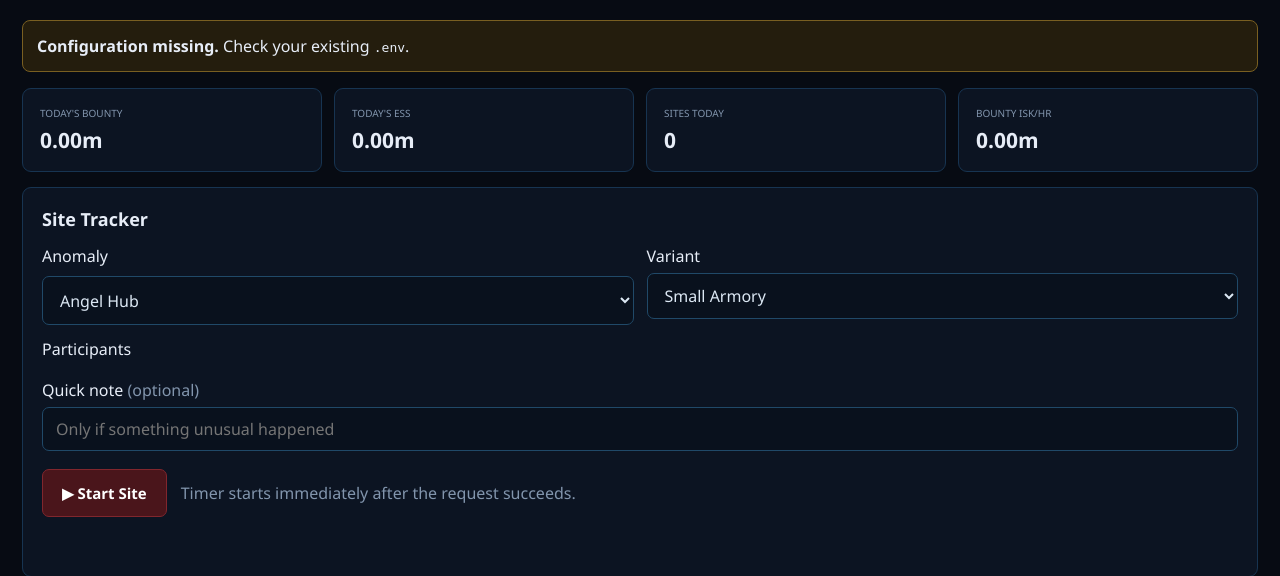
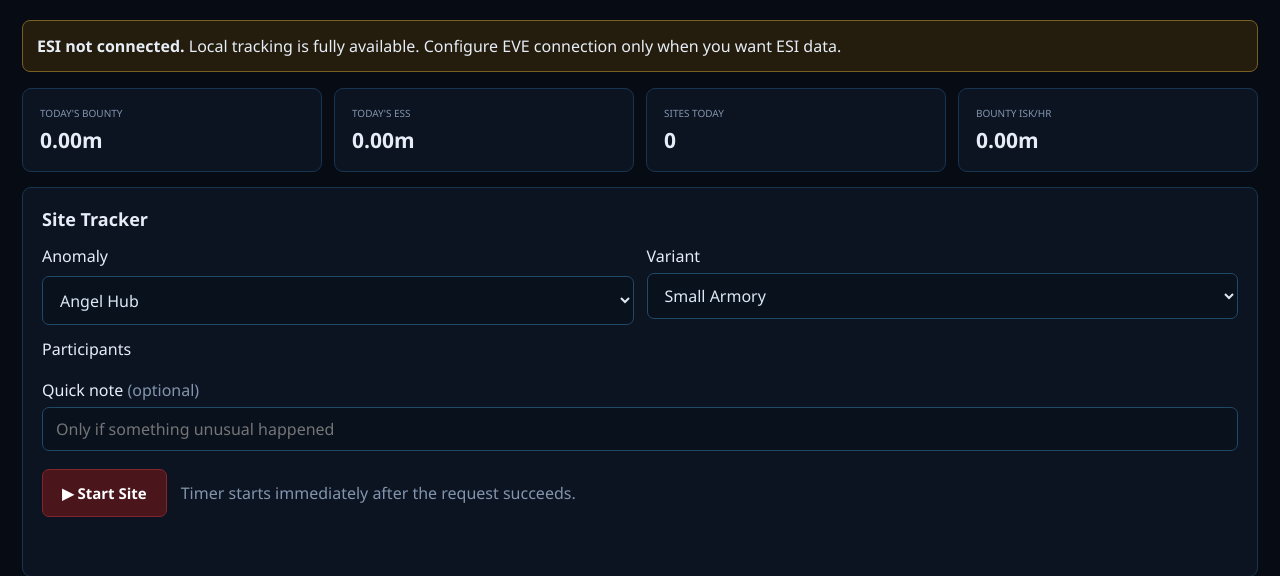
Before and after one commit to rhild94/eve-ratting-tracker, a FastAPI app: page / in a window 1280 px wide. Shown: the part 114-690 px from the top of the page. Run offline with FastAPI, Linux system fonts and the light colour scheme; data comes from the database, SQL or seed files in the repository; data that the repository does not hold is empty.

Commit message:
Explain optional ESI configuration in UI

```diff
--- a/templates/index.html
+++ b/templates/index.html
@@ -7,7 +7,7 @@
 <div class="actions header-actions"><div class="esi-stack"><button id="syncBtn" class="secondary">↻ Sync ESI</button><span id="systemStatus" class="esi-status muted"></span><div id="esiAlert" class="esi-alert hidden"></div></div><a class="button" href="/login">+ Connect Character</a></div>
 </header>
 
-{% if not config_ok %}<div class="warning"><b>Configuration missing.</b> Check your existing <code>.env</code>.</div>{% endif %}
+{% if not config_ok %}<div class="warning compact-warning"><b>ESI not connected.</b> Local tracking is fully available. Configure EVE connection only when you want ESI data.</div>{% endif %}
 
 <section class="cards">
 <div class="card"><span>Today's Bounty</span><b id="statBounty">0m</b></div>
```
